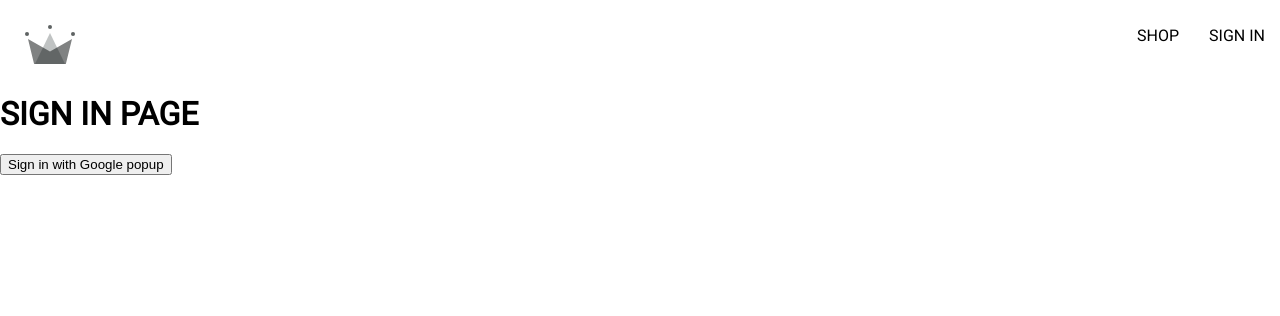
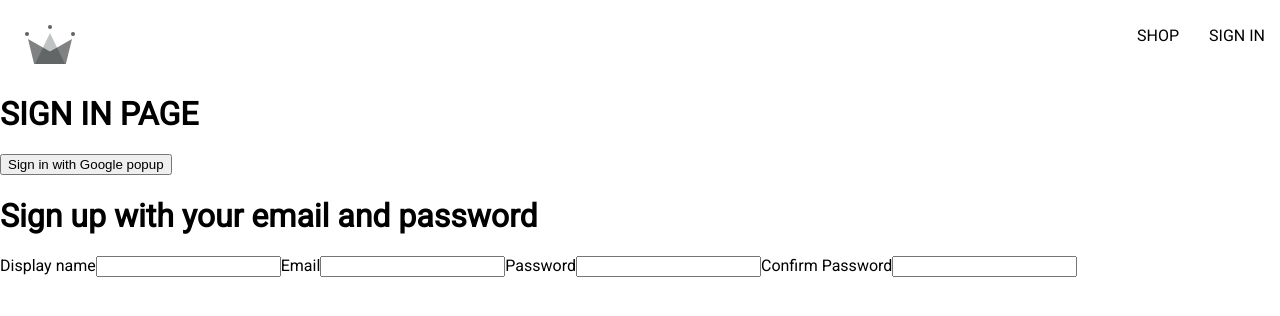
Before and after one commit to DevMattyJS/crwn-cloting, a React (Create React App) app: page /sign-in in a window 1280 px wide. Shown: the top 316 px of the page. Built offline with nearby package versions, Linux system fonts and the light colour scheme.

Commit message:
Added SignUpForm component (without styles and functionality yet)

```diff
--- /dev/null
+++ b/src/components/sign-up-form/sign-up-form.component.jsx
@@ -0,0 +1,22 @@
+const SignUpForm = () => {
+  return (
+    <div>
+      <h1>Sign up with your email and password</h1>
+      <form onSubmit={() => {}}>
+        <label>Display name</label>
+        <input type="text" required />
+
+        <label>Email</label>
+        <input type="email" required />
+
+        <label>Password</label>
+        <input type="password" required />
+
+        <label>Confirm Password</label>
+        <input type="password" required />
+      </form>
+    </div>
+  );
+};
+
+export default SignUpForm;
--- a/src/routes/sign-in/sign-in.component.jsx
+++ b/src/routes/sign-in/sign-in.component.jsx
@@ -2,6 +2,8 @@
   signInWithGooglePopup,
   createUserDocumentFromAuth,
 } from "../../utils/firebase/firebase.utils";
+
+import SignUpForm from "../../components/sign-up-form/sign-up-form.component";
 
 const SignIn = () => {
   const logGoogleUser = async () => {
@@ -13,6 +15,7 @@
     <div>
       <h1>SIGN IN PAGE</h1>
       <button onClick={logGoogleUser}>Sign in with Google popup</button>
+      <SignUpForm />
     </div>
   );
 };
--- a/src/utils/firebase/firebase.utils.js
+++ b/src/utils/firebase/firebase.utils.js
@@ -1,11 +1,6 @@
 //* Check the firebase docs for more info
 import { initializeApp } from "firebase/app";
-import {
-  getAuth,
-  signInWithRedirect,
-  signInWithPopup,
-  GoogleAuthProvider,
-} from "firebase/auth";
+import { getAuth, signInWithPopup, GoogleAuthProvider } from "firebase/auth";
 import { getFirestore, doc, getDoc, setDoc } from "firebase/firestore";
 
 //* Your web app's Firebase configuration
@@ -21,14 +16,15 @@
 //* Initialize Firebase
 const firebaseApp = initializeApp(firebaseConfig);
 
-const provider = new GoogleAuthProvider();
+const googleProvider = new GoogleAuthProvider();
 
-provider.setCustomParameters({
+googleProvider.setCustomParameters({
   prompt: "select_account",
 });
 
 export const auth = getAuth();
-export const signInWithGooglePopup = () => signInWithPopup(auth, provider);
+export const signInWithGooglePopup = () =>
+  signInWithPopup(auth, googleProvider);
 
 export const db = getFirestore();
 
```
Also changed, not shown: src/components/sign-up-form/sign-up-form.styles.scss (added).
